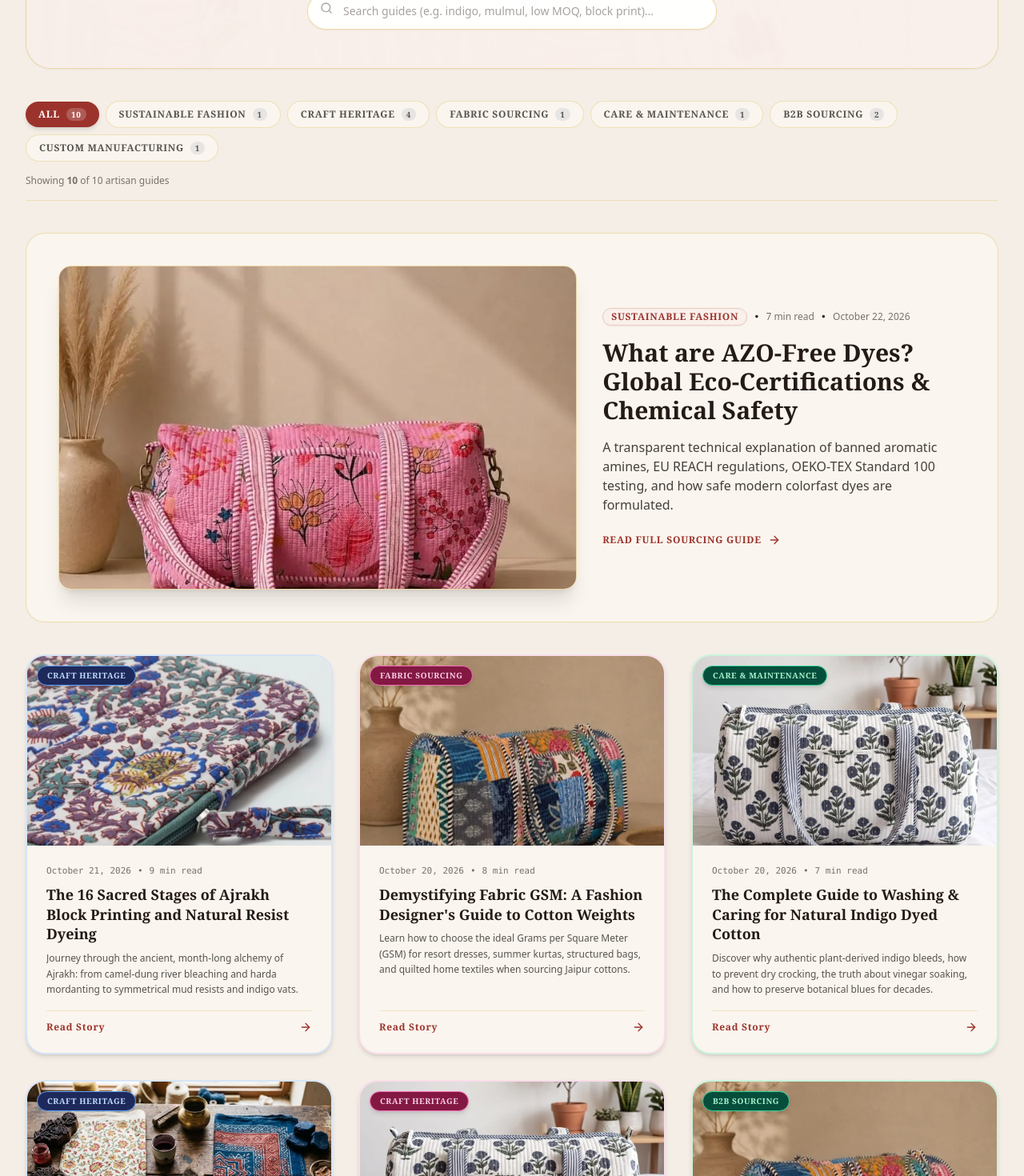
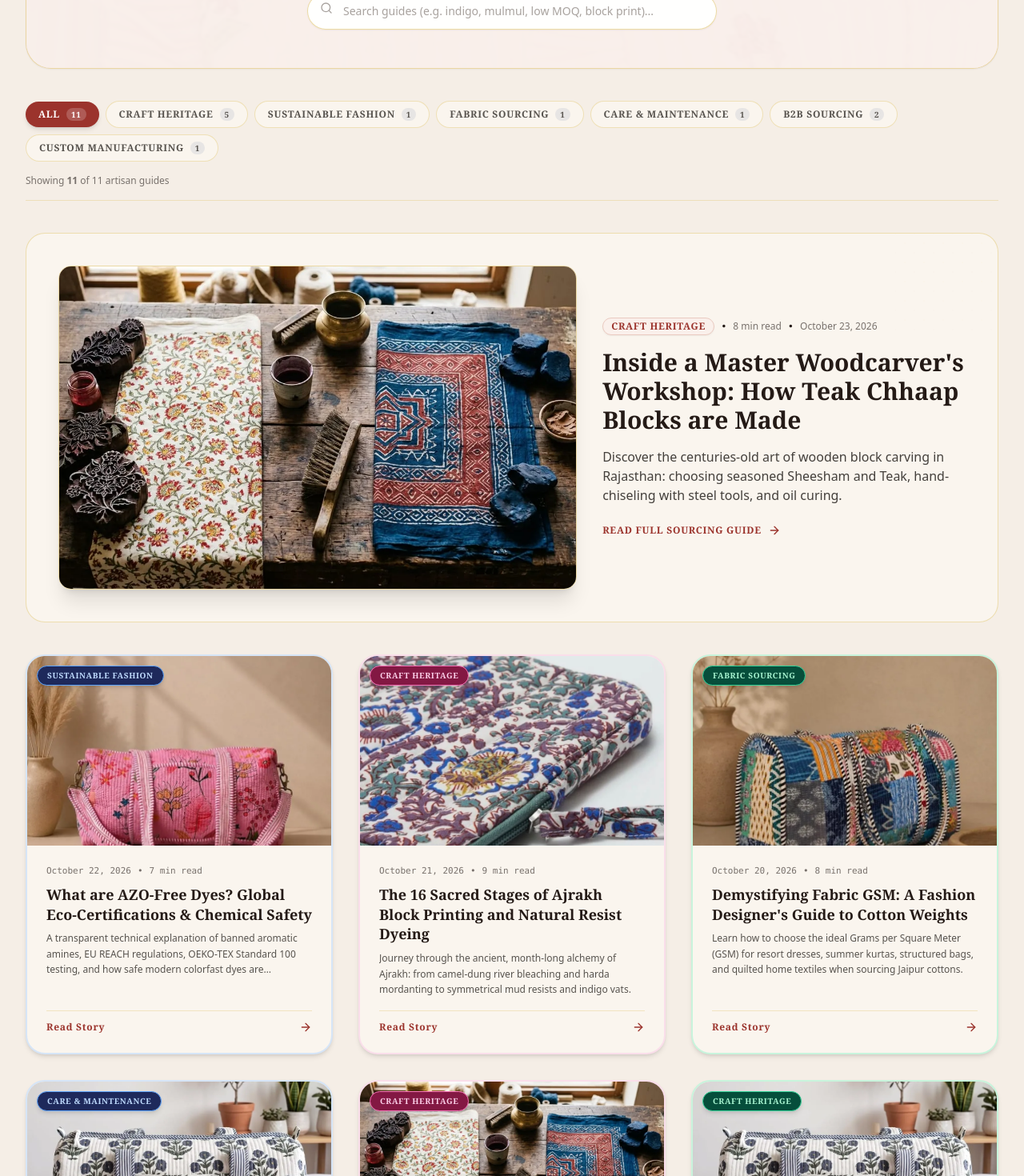
Before and after one commit to rahullgurjar/ramam-textiles, a React (Vite) app: page /blog in a window 1280 px wide. Shown: the part 540-2010 px from the top of the page at 80% size. Built offline with nearby package versions, Linux system fonts and the light colour scheme; no server answers; a web font is replaced by a local one.

Commit message:
Auto-publish daily SEO blog guide [skip ci]

```diff
--- a/src/data/journal.ts
+++ b/src/data/journal.ts
@@ -1,6 +1,47 @@
 import { JournalArticle } from '../types';
 
 export const JOURNAL_ARTICLES: JournalArticle[] = [
+  {
+    id: 'how-teak-chhaap-woodblocks-are-made',
+    slug: 'how-teak-chhaap-woodblocks-are-made',
+    title: "Inside a Master Woodcarver's Workshop: How Teak Chhaap Blocks are Made",
+    category: 'Craft Heritage',
+    readTime: '8 min read',
+    publishedDate: 'October 23, 2026',
+    excerpt: "Discover the centuries-old art of wooden block carving in Rajasthan: choosing seasoned Sheesham and Teak, hand-chiseling with steel tools, and oil curing.",
+    coverImage: '/products/sanganeri-vs-bagru.jpg',
+    author: {
+      name: "Ramam Textiles Craft Archive",
+      role: "Heritage Tool Conservator"
+    },
+    contentSections: [
+      {
+            heading: "The Unsung Heroes Behind Every Hand Block Print",
+            body: "When fashion lovers admire the intricate floral vines of a Jaipur dress or the crisp borders of a quilted duffle bag, praise is rightly directed to the printer. Yet, before a single meter of fabric is stamped, a master woodcarver (known locally as a Bhatiikar or Kharodi) spends up to 10 days hand-sculpting seasoned hardwood with miniature steel chisels."
+      },
+      {
+            heading: "1. Selecting and Seasoning the Hardwood",
+            body: "Authentic printing blocks are crafted from three specific indigenous Indian hardwoods:\n• Sheesham (Indian Rosewood): Extremely dense and moisture-resistant, prized for razor-thin outline (Rekh) blocks that must endure tens of thousands of hammer blows.\n• Sagwan (Teak Wood): Naturally oily grain that repels water and prevents warping during water-based dye immersion.\n• Roheda (Desert Teak): Softer grain ideal for broad color filler (Datta) blocks.\n\nThe wood planks are seasoned in dry desert air for 12 to 18 months to eliminate residual sap and prevent shrinking."
+      },
+      {
+            quote: "A master carver does not use magnifying lenses or electric routers. With only a compass, steel ruler, and a half-inch wooden mallet, they carve floral motifs smaller than a sesame seed.",
+            body: "The precision achieved entirely by hand and intuition remains one of the wonders of Indian craft guilds."
+      },
+      {
+            heading: "2. Transferring the Vector Artwork to Wood",
+            body: "The designer's artwork is traced onto translucent parchment paper. The wood block face is coated with a thin layer of white chalk paste (Khadia). The paper design is placed face-down and pricked with needle-sharp steel points, transferring fine guide dots directly into the chalk."
+      },
+      {
+            heading: "3. The 3-Block Guild Hierarchy",
+            body: "Most intricate prints require a synchronized family of blocks:\n1. Rekh: The outline block carved in relief, defining contours.\n2. Datta: The secondary filler blocks carving inner petals and leaves.\n3. Gad: The background background-ground block creating negative color space.\nEach block features drilled air-relief holes (Pawa) across the reverse to prevent air vacuum pockets from smudging the wet color paste during stamping."
+      },
+      {
+            heading: "4. Curing in Mustard Oil Baths",
+            body: "Once chiseled, the finished blocks are submerged in pure mustard or sesame oil for 7 to 10 days. The oil penetrates deep into the wood grain, sealing pores against water swelling and ensuring decades of flawless printing service."
+      }
+],
+    tags: ["Block Carving","Woodcraft","Jaipur Artisans","Handmade Tools","Heritage Craft"]
+  },
   {
     id: 'what-are-azo-free-dyes-certifications',
     slug: 'what-are-azo-free-dyes-certifications',
```
Also changed, not shown: 2 other files (tests, documents, lock files or other folders).
